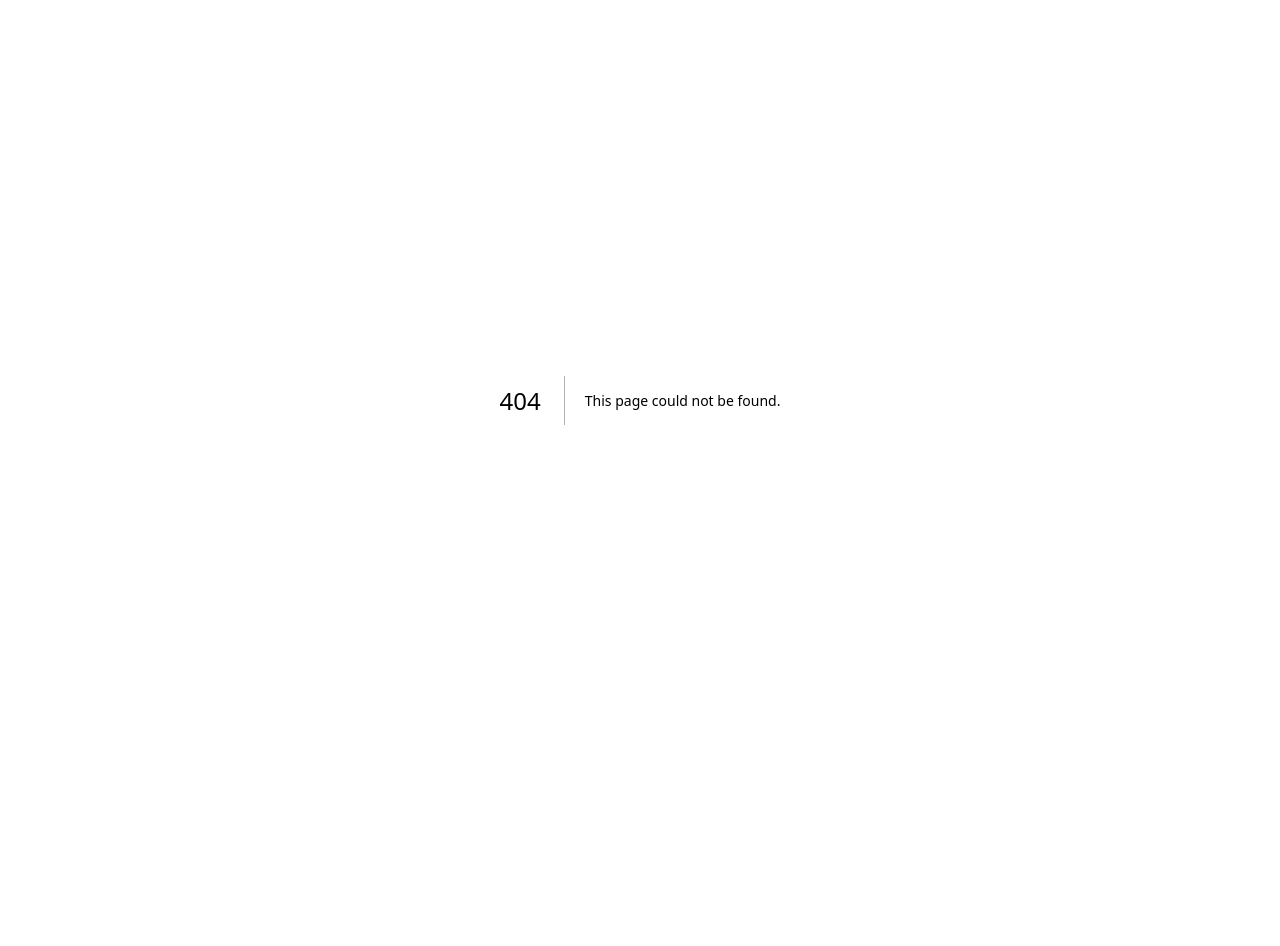
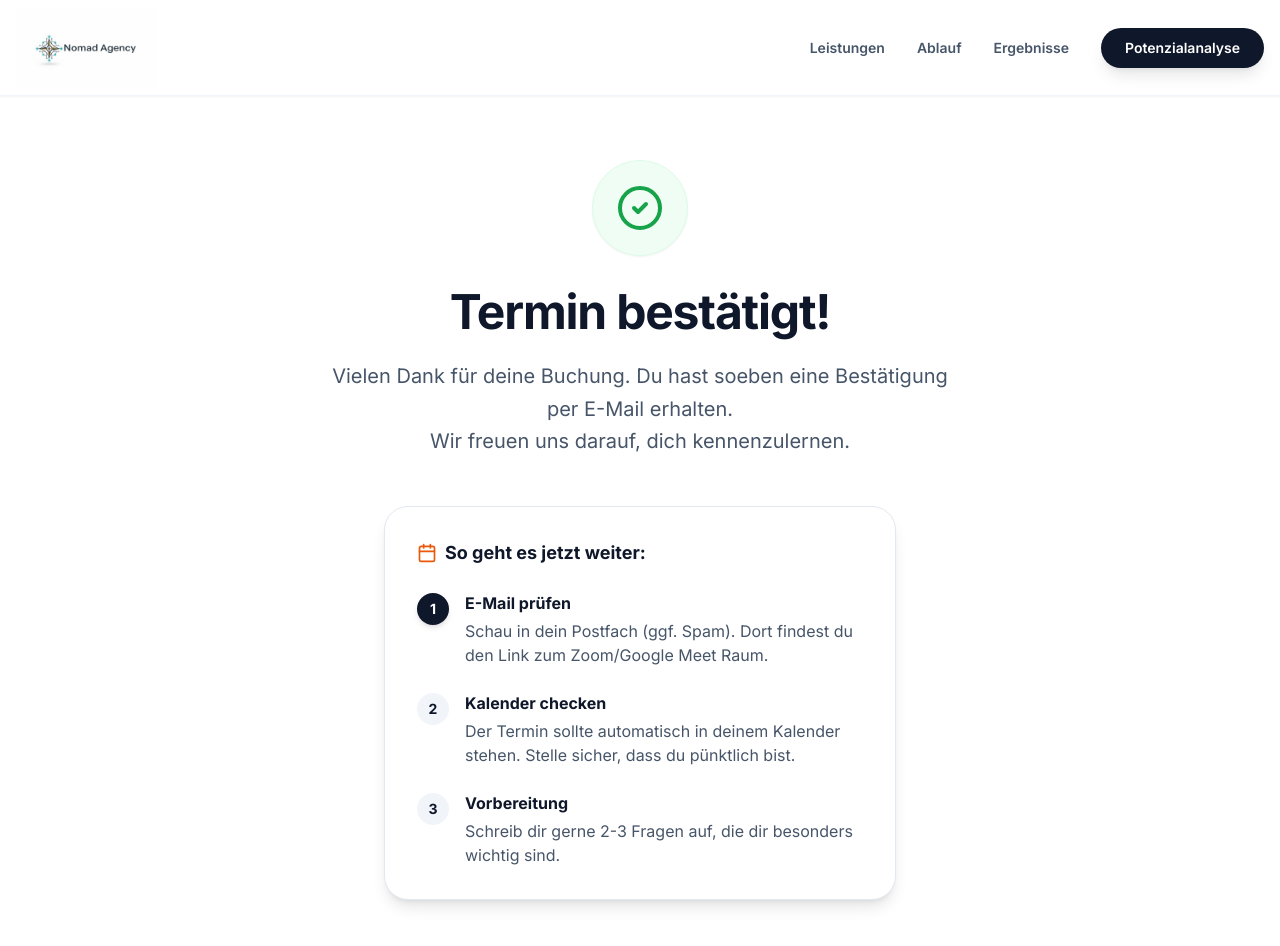
Before and after one commit to dercryptomuslim/na4mc, a Next.js app: page /danke in a window 1280 px wide. Before the commit this address had no page. Shown: the top 946 px of the page. Before the commit the page ends 800 px from the top, so only its background shows below. Built offline with nearby package versions, Linux system fonts and the light colour scheme.

Commit message:
feat: Implement booking funnel (Termin, Danke, Cal.com embed)

```diff
--- /dev/null
+++ b/app/danke/page.tsx
@@ -0,0 +1,64 @@
+import { Navbar } from "@/components/sections/Navbar";
+import { Footer } from "@/components/sections/Footer";
+import { Button } from "@/components/ui/button";
+import { CheckCircle2, ArrowRight, Calendar } from "lucide-react";
+import Link from "next/link";
+
+export default function ThankYouPage() {
+  return (
+    <main className="min-h-screen bg-white">
+      <Navbar />
+      <section className="pt-40 pb-32 flex flex-col items-center text-center">
+        <div className="w-24 h-24 bg-green-50 rounded-full flex items-center justify-center mb-8 animate-in zoom-in duration-500 shadow-sm border border-green-100">
+          <CheckCircle2 className="w-12 h-12 text-green-600" />
+        </div>
+
+        <h1 className="text-4xl md:text-5xl font-bold text-slate-900 mb-6 tracking-tight">
+          Termin bestätigt!
+        </h1>
+
+        <p className="text-xl text-slate-600 max-w-2xl mx-auto mb-12 leading-relaxed px-4">
+          Vielen Dank für deine Buchung. Du hast soeben eine Bestätigung per E-Mail erhalten.<br/>
+          Wir freuen uns darauf, dich kennenzulernen.
+        </p>
+
+        <div className="bg-white border border-slate-200 rounded-3xl p-8 max-w-lg mx-auto mb-12 text-left shadow-lg">
+            <h3 className="font-bold text-slate-900 mb-6 flex items-center gap-2 text-lg">
+                <Calendar className="w-5 h-5 text-orange-600" />
+                So geht es jetzt weiter:
+            </h3>
+            <ul className="space-y-6 text-slate-600">
+                <li className="flex items-start gap-4">
+                    <span className="flex items-center justify-center w-8 h-8 rounded-full bg-slate-900 text-white text-sm font-bold mt-0.5 shrink-0 shadow-md">1</span>
+                    <div>
+                        <span className="font-bold text-slate-900 block mb-1">E-Mail prüfen</span>
+                        Schau in dein Postfach (ggf. Spam). Dort findest du den Link zum Zoom/Google Meet Raum.
+                    </div>
+                </li>
+                <li className="flex items-start gap-4">
+                    <span className="flex items-center justify-center w-8 h-8 rounded-full bg-slate-100 text-slate-900 text-sm font-bold mt-0.5 shrink-0">2</span>
+                    <div>
+                        <span className="font-bold text-slate-900 block mb-1">Kalender checken</span>
+                        Der Termin sollte automatisch in deinem Kalender stehen. Stelle sicher, dass du pünktlich bist.
+                    </div>
+                </li>
+                <li className="flex items-start gap-4">
+                    <span className="flex items-center justify-center w-8 h-8 rounded-full bg-slate-100 text-slate-900 text-sm font-bold mt-0.5 shrink-0">3</span>
+                    <div>
+                        <span className="font-bold text-slate-900 block mb-1">Vorbereitung</span>
+                        Schreib dir gerne 2-3 Fragen auf, die dir besonders wichtig sind.
+                    </div>
+                </li>
+            </ul>
+        </div>
+
+        <Link href="/">
+            <Button variant="outline" className="rounded-full h-12 px-8 border-slate-300 hover:border-slate-900 hover:bg-slate-50 text-slate-700">
+                Zurück zur Startseite <ArrowRight className="w-4 h-4 ml-2" />
+            </Button>
+        </Link>
+      </section>
+      <Footer />
+    </main>
+  );
+}
--- /dev/null
+++ b/app/termin/page.tsx
@@ -0,0 +1,50 @@
+"use client";
+
+import { Navbar } from "@/components/sections/Navbar";
+import { Footer } from "@/components/sections/Footer";
+import { useEffect } from "react";
+import { getCalApi } from "@calcom/embed-react";
+
+export default function BookingPage() {
+  useEffect(() => {
+    (async function () {
+      const cal = await getCalApi();
+      cal("ui", {
+        theme: "light",
+        styles: { branding: { brandColor: "#ea580c" } }, // Orange-600
+        hideEventTypeDetails: false,
+        layout: "month_view",
+      });
+    })();
+  }, []);
+
+  return (
+    <main className="min-h-screen bg-white">
+      <Navbar />
+      <section className="pt-32 pb-20">
+        <div className="container px-4 mx-auto text-center mb-12">
+          <span className="text-orange-600 font-bold tracking-wider uppercase text-sm mb-4 block">Erstgespräch</span>
+          <h1 className="text-4xl font-bold text-slate-900 mb-4">
+            Lass uns dein Potenzial analysieren.
+          </h1>
+          <p className="text-slate-600 max-w-2xl mx-auto">
+            Wähle einen passenden Termin für unser unverbindliches Strategie-Gespräch.
+            Wir schauen uns deine aktuelle Situation an und prüfen, ob und wie wir dir helfen können.
+          </p>
+        </div>
+
+        <div className="container px-4 mx-auto max-w-5xl bg-white rounded-3xl shadow-xl border border-slate-100 overflow-hidden min-h-[700px]">
+            {/* Cal.com Inline Embed */}
+            <div className="w-full h-full p-4">
+                <iframe
+                  src="https://cal.com/mustafa-ali/30min?embed=true"
+                  style={{width: "100%", height: "100%", minHeight: "700px", border: "none"}}
+                  title="Termin buchen"
+                ></iframe>
+            </div>
+        </div>
+      </section>
+      <Footer />
+    </main>
+  );
+}
--- a/components/sections/Hero.tsx
+++ b/components/sections/Hero.tsx
@@ -1,6 +1,7 @@
 import { Button } from "@/components/ui/button";
 import { ArrowRight, CheckCircle2, TrendingUp } from "lucide-react";
 import { RotatingHalo } from "@/components/ui/RotatingHalo";
+import Link from "next/link";
 
 export function Hero() {
   return (
@@ -31,10 +32,12 @@ export function Hero() {
           </p>
 
           <div className="flex flex-col sm:flex-row items-center justify-center gap-4 mb-16">
-            <Button size="lg" className="h-14 px-8 text-lg bg-slate-900 hover:bg-slate-800 text-white font-medium rounded-full w-full sm:w-auto shadow-xl shadow-slate-900/10 transition-all hover:scale-105">
-              Jetzt Potenzialanalyse anfragen
-              <ArrowRight className="ml-2 w-5 h-5" />
-            </Button>
+            <Link href="/termin">
+              <Button size="lg" className="h-14 px-8 text-lg bg-slate-900 hover:bg-slate-800 text-white font-medium rounded-full w-full sm:w-auto shadow-xl shadow-slate-900/10 transition-all hover:scale-105">
+                Jetzt Potenzialanalyse anfragen
+                <ArrowRight className="ml-2 w-5 h-5" />
+              </Button>
+            </Link>
           </div>
 
           <div className="grid md:grid-cols-3 gap-6 text-left max-w-4xl mx-auto bg-slate-50/50 p-6 rounded-2xl border border-slate-100">
--- a/components/sections/Navbar.tsx
+++ b/components/sections/Navbar.tsx
@@ -25,9 +25,11 @@ export function Navbar() {
           <Link href="#leistungen" className="text-sm font-semibold text-slate-600 hover:text-orange-600 transition-colors">Leistungen</Link>
           <Link href="#ablauf" className="text-sm font-semibold text-slate-600 hover:text-orange-600 transition-colors">Ablauf</Link>
           <Link href="#ergebnisse" className="text-sm font-semibold text-slate-600 hover:text-orange-600 transition-colors">Ergebnisse</Link>
-          <Button className="bg-slate-900 text-white hover:bg-orange-600 hover:text-white rounded-full px-6 font-semibold transition-all shadow-lg shadow-slate-900/10 hover:shadow-orange-600/20">
-            Potenzialanalyse
-          </Button>
+          <Link href="/termin">
+            <Button className="bg-slate-900 text-white hover:bg-orange-600 hover:text-white rounded-full px-6 font-semibold transition-all shadow-lg shadow-slate-900/10 hover:shadow-orange-600/20">
+              Potenzialanalyse
+            </Button>
+          </Link>
         </div>
 
         <button className="md:hidden text-slate-900">
--- a/components/sections/Pricing.tsx
+++ b/components/sections/Pricing.tsx
@@ -1,5 +1,6 @@
 import { Check, ArrowRight } from "lucide-react";
 import { Button } from "@/components/ui/button";
+import Link from "next/link";
 
 const packages = [
   {
@@ -99,6 +100,7 @@ export function Pricing() {
                 ))}
               </ul>
 
+              <Link href="/termin" className="w-full">
                 <Button
                   className={`w-full rounded-full h-12 font-bold transition-all ${
                     pkg.highlight
@@ -108,13 +110,14 @@ export function Pricing() {
                 >
                   {pkg.cta} <ArrowRight className="w-4 h-4 ml-2" />
                 </Button>
+              </Link>
             </div>
           ))}
         </div>
 
         <div className="mt-12 text-center">
             <p className="text-sm text-slate-500">
-                Nicht sicher, was du brauchst? <span className="text-orange-600 font-bold cursor-pointer underline decoration-orange-200 underline-offset-4">Lass uns sprechen.</span>
+                Nicht sicher, was du brauchst? <Link href="/termin"><span className="text-orange-600 font-bold cursor-pointer underline decoration-orange-200 underline-offset-4">Lass uns sprechen.</span></Link>
             </p>
         </div>
       </div>
--- /dev/null
+++ b/components/ui/cal-embed.tsx
@@ -0,0 +1,30 @@
+"use client";
+
+import { useEffect } from "react";
+import { getCalApi } from "@calcom/embed-react";
+
+interface CalEmbedProps {
+  calLink: string;
+}
+
+export function CalEmbed({ calLink }: CalEmbedProps) {
+  useEffect(() => {
+    (async function () {
+      const cal = await getCalApi();
+      cal("ui", {
+        theme: "light",
+        styles: { branding: { brandColor: "#000000" } },
+        hideEventTypeDetails: false,
+        layout: "month_view",
+      });
+    })();
+  }, []);
+
+  return (
+    <button
+      data-cal-link={calLink}
+      data-cal-config='{"layout":"month_view"}'
+      className="w-full h-full"
+    />
+  );
+}
```
Lines whose indentation alone changed are shown as unchanged.
